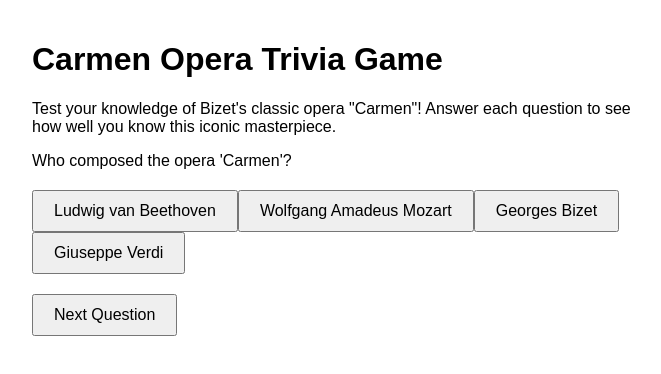
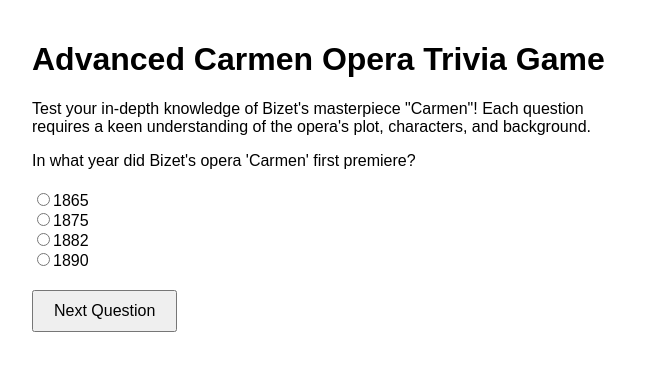
Before and after one commit to tylercervini/Carmen-Trivia-Game, a plain HTML site: page index.html in a window 1280 px wide. Both pictures are taken after a click on the button "Start Quiz". Shown: the whole page, without its empty margins (308-969 px from the left). Drawn offline with Linux system fonts and the light colour scheme.

Commit message:
index.html

```diff
--- a/index.html
+++ b/index.html
@@ -3,7 +3,7 @@
 <head>
     <meta charset="UTF-8">
     <meta name="viewport" content="width=device-width, initial-scale=1.0">
-    <title>Carmen Opera Trivia Game</title>
+    <title>Advanced Carmen Opera Trivia Game</title>
     <style>
         body {
             font-family: Arial, sans-serif;
@@ -27,12 +27,13 @@
         button {
             padding: 10px 20px;
             font-size: 16px;
+            margin-top: 10px;
         }
     </style>
 </head>
 <body>
-    <h1>Carmen Opera Trivia Game</h1>
-    <p>Test your knowledge of Bizet's classic opera "Carmen"! Answer each question to see how well you know this iconic masterpiece.</p>
+    <h1>Advanced Carmen Opera Trivia Game</h1>
+    <p>Test your in-depth knowledge of Bizet's masterpiece "Carmen"! Each question requires a keen understanding of the opera's plot, characters, and background.</p>
 
     <div id="quiz-container">
         <div id="question-container"></div>
@@ -44,34 +45,34 @@
     <script>
         const questions = [
             {
-                question: "Who composed the opera 'Carmen'?",
-                options: ["Ludwig van Beethoven", "Wolfgang Amadeus Mozart", "Georges Bizet", "Giuseppe Verdi"],
-                correctAnswer: 2,
-                explanation: "The opera 'Carmen' was composed by French composer Georges Bizet in 1875."
+                question: "In what year did Bizet's opera 'Carmen' first premiere?",
+                options: ["1865", "1875", "1882", "1890"],
+                correctAnswer: 1,
+                explanation: "'Carmen' premiered in 1875 at the Opéra-Comique in Paris, initially receiving mixed reviews."
             },
             {
-                question: "In what language is the opera 'Carmen' traditionally performed?",
-                options: ["Italian", "French", "German", "Spanish"],
+                question: "What is the title of the famous prelude that opens 'Carmen'?",
+                options: ["La Habanera", "Les Toreadors", "Entr'acte", "Seguidilla"],
                 correctAnswer: 1,
-                explanation: "'Carmen' is traditionally performed in French, the language of its composer, Georges Bizet."
+                explanation: "The opera opens with the prelude 'Les Toreadors,' a lively piece that foreshadows the themes of bullfighting and fate."
             },
             {
-                question: "What is Carmen's occupation in the opera?",
-                options: ["A seamstress", "A fortune teller", "A cigarette factory worker", "A dancer"],
-                correctAnswer: 2,
-                explanation: "Carmen is a cigarette factory worker in Seville, which plays a central role in her character's story."
+                question: "What major symbol of Carmen's independence and rebellion does she frequently wear?",
+                options: ["A red dress", "A flower in her hair", "Gold earrings", "A gypsy scarf"],
+                correctAnswer: 1,
+                explanation: "Carmen often wears a red flower in her hair, symbolizing her passion and free spirit, which draws Don José’s fascination."
             },
             {
-                question: "What is the name of the soldier who falls in love with Carmen?",
-                options: ["Don Giovanni", "Figaro", "Escamillo", "Don José"],
-                correctAnswer: 3,
-                explanation: "Don José is the soldier who becomes tragically infatuated with Carmen."
+                question: "How does Carmen escape her captor in Act 1?",
+                options: ["She bribes him with gold", "She sings and charms her way out", "She tricks him with a dance", "She stabs him and runs away"],
+                correctAnswer: 2,
+                explanation: "Carmen seduces Don José by dancing and singing the 'Seguidilla,' persuading him to let her escape."
             },
             {
-                question: "Which famous aria does Carmen sing to seduce Don José?",
-                options: ["La donna è mobile", "Habanera", "O mio babbino caro", "Nessun dorma"],
-                correctAnswer: 1,
-                explanation: "Carmen sings the 'Habanera' to seduce Don José in Act 1, one of the opera's most iconic arias."
+                question: "Which of these is NOT a theme explored in 'Carmen'?",
+                options: ["Freedom vs. conformity", "Love as fate", "Political revolution", "Jealousy and obsession"],
+                correctAnswer: 2,
+                explanation: "While 'Carmen' deals with themes of love, freedom, and jealousy, it does not address political revolution directly."
             }
         ];
 
@@ -97,17 +98,37 @@
             questionContainer.appendChild(questionElement);
 
             question.options.forEach((option, index) => {
-                const optionButton = document.createElement('button');
-                optionButton.innerText = option;
-                optionButton.onclick = () => checkAnswer(index);
-                questionContainer.appendChild(optionButton);
+                const optionContainer = document.createElement('div');
+                optionContainer.className = 'option';
+
+                const radioInput = document.createElement('input');
+                radioInput.type = 'radio';
+                radioInput.name = 'answer';
+                radioInput.value = index;
+                radioInput.id = `option${index}`;
+
+                const label = document.createElement('label');
+                label.htmlFor = `option${index}`;
+                label.innerText = option;
+
+                optionContainer.appendChild(radioInput);
+                optionContainer.appendChild(label);
+                questionContainer.appendChild(optionContainer);
             });
         }
 
-        function checkAnswer(selectedIndex) {
-            const question = questions[currentQuestionIndex];
+        function checkAnswer() {
+            const selectedOption = document.querySelector('input[name="answer"]:checked');
             const resultContainer = document.getElementById('result');
             resultContainer.innerHTML = '';
+
+            if (!selectedOption) {
+                alert("Please select an answer before proceeding.");
+                return;
+            }
+
+            const selectedIndex = parseInt(selectedOption.value);
+            const question = questions[currentQuestionIndex];
 
             if (selectedIndex === question.correctAnswer) {
                 score++;
@@ -115,16 +136,21 @@
             } else {
                 resultContainer.innerHTML = `<p class="feedback">Incorrect. ${question.explanation}</p>`;
             }
+
             currentQuestionIndex++;
             document.getElementById('next-button').style.display = currentQuestionIndex < questions.length ? 'block' : 'none';
+
             if (currentQuestionIndex >= questions.length) {
                 endQuiz();
             }
         }
 
         function nextQuestion() {
-            document.getElementById('result').innerHTML = '';
-            displayQuestion();
+            checkAnswer();
+            if (currentQuestionIndex < questions.length) {
+                document.getElementById('result').innerHTML = '';
+                displayQuestion();
+            }
         }
 
         function endQuiz() {
```
